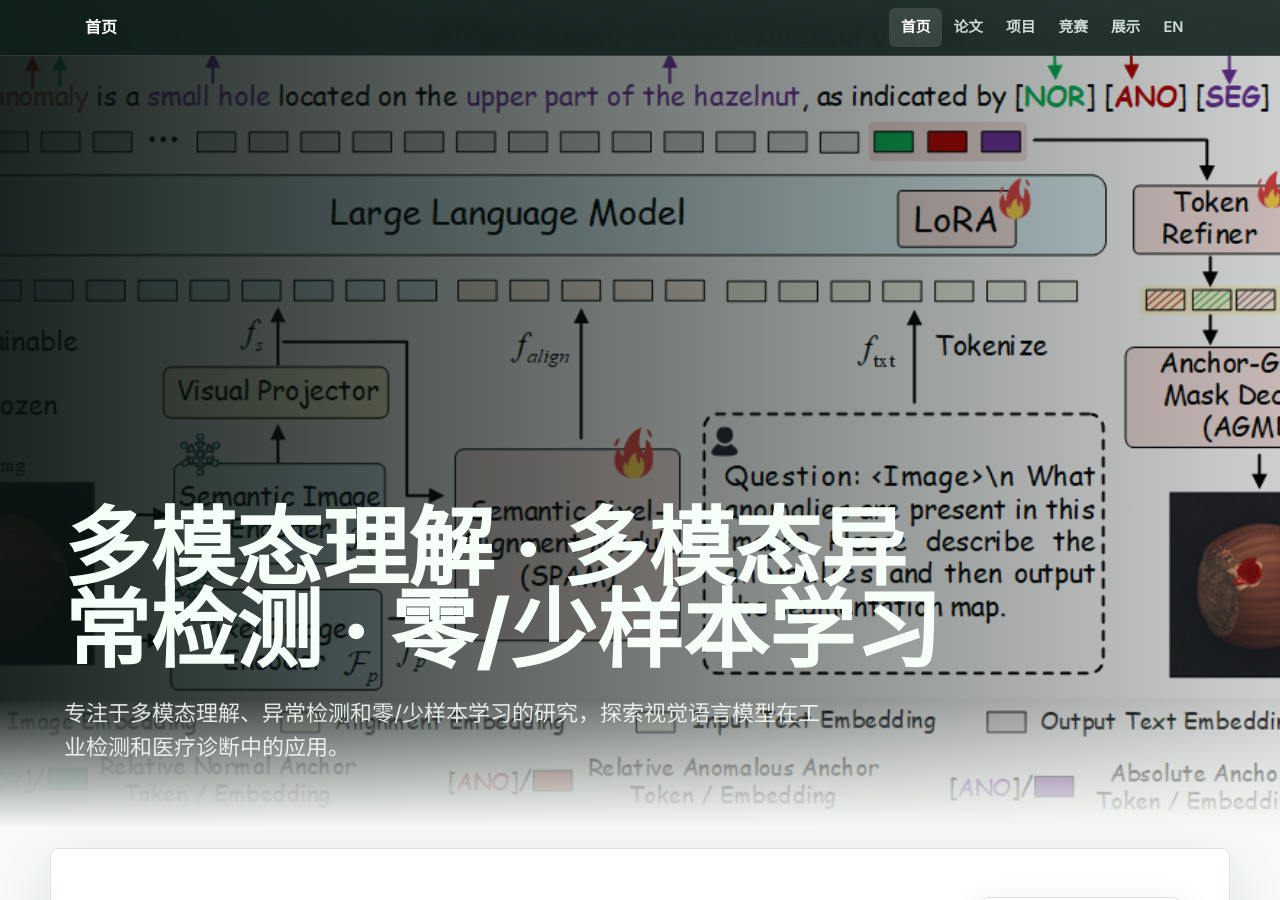
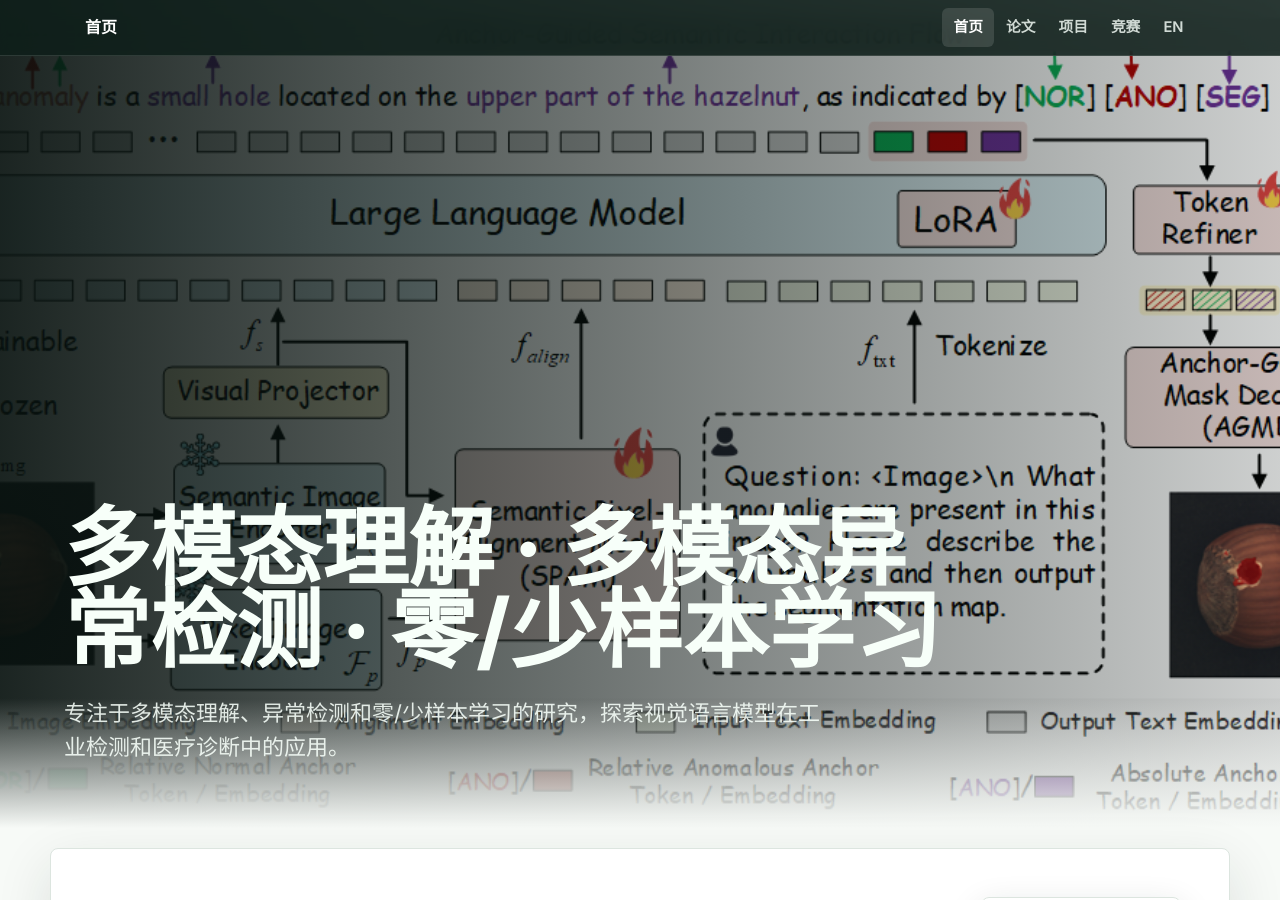
Before and after one commit to qzzzxiaosheng/qzzzxiaosheng.github.io, a Jekyll site: the page built from index.html, in a window 1280 px wide and 900 px high. Built offline with Jekyll 4.4.1, drawn with Linux system fonts in a browser that asks for light colours; nearby versions of some CDN libraries; a style sheet for code colours, icons or effects is not loaded.

Commit message:
Add files via upload

```diff
--- a/_data/navigation.yml
+++ b/_data/navigation.yml
@@ -12,9 +12,6 @@ pages:
 - name: 竞赛
   url: /competitions
   lang: zh
-- name: 展示
-  url: /showcase
-  lang: zh
 - name: EN
   url: /en/
   lang: en
```
